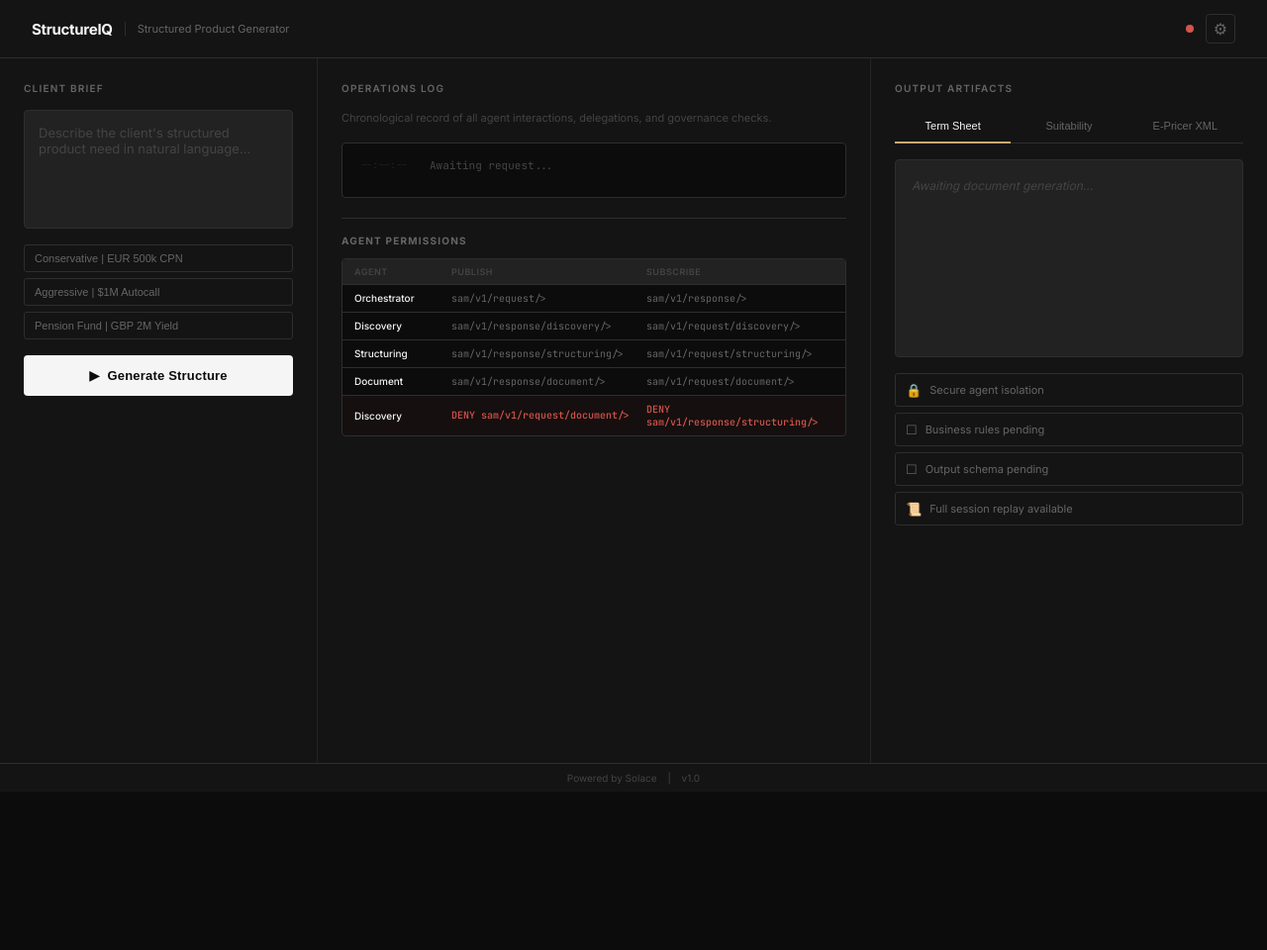
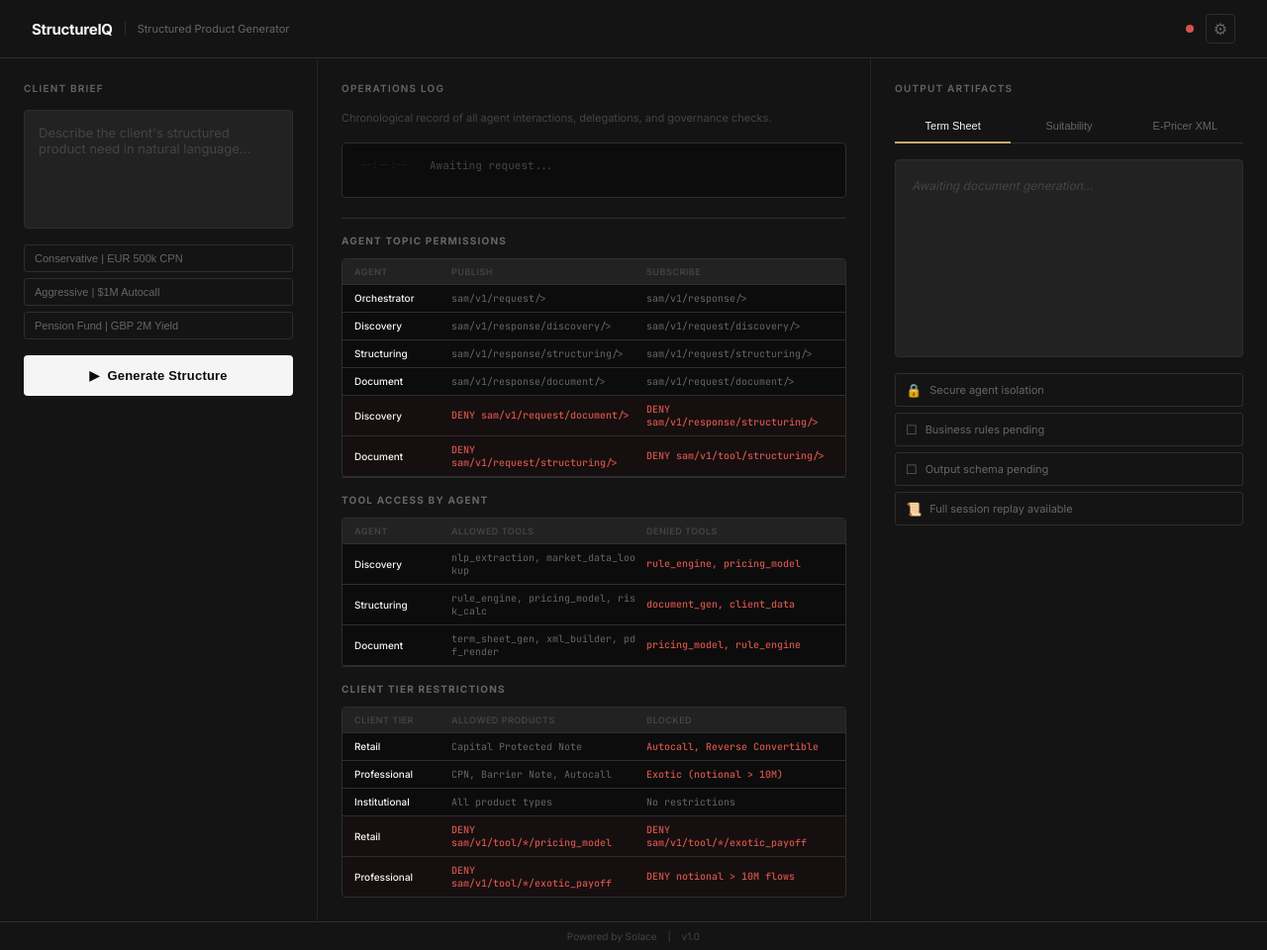
Before and after one commit to raphael-solace/structureiq, a plain HTML site: page index.html in a window 1280 px wide. Shown: the whole page at 99% size. Before the commit the page ends 800 px from the top, so only its background shows below. Drawn offline with Linux system fonts and the light colour scheme.

Commit message:
Expand permissions matrix: tool access, client tier restrictions
- Add "Tool Access by Agent" table showing allowed/denied tools per agent
- Add "Client Tier Restrictions" table showing product access by tier
  (retail blocked from Autocall/RC, professional capped at 10M, etc.)
- Add DENY rows for retail/professional tool-level blocks
- Emit client tier ACL check and tool-deny events in the operations log
- Discovery denied pricing_model, Document denied rule_engine at runtime

Co-Authored-By: Claude Opus 4.6 <noreply@anthropic.com>

```diff
--- a/app.js
+++ b/app.js
@@ -359,6 +359,12 @@ async function runWorkflow() {
       "deny"
     );
 
+    emitTopic(
+      `sam/v1/acl/deny/discovery/${sessionId}`,
+      `TOOL DENY: discovery cannot invoke pricing_model (restricted to structuring agent)`,
+      "deny"
+    );
+
     await delay(400);
 
     emitTopic(
@@ -404,6 +410,26 @@ async function runWorkflow() {
       updateGovernanceBadge("badge-rules", false);
       document.getElementById("badge-rules").innerHTML = `<span class="badge-icon">❌</span> ${structuringResult.rules.filter((r) => r.passed).length}/${structuringResult.rules.length} business rules passed`;
     }
+
+    emitTopic(
+      `sam/v1/acl/check/client_tier/${sessionId}`,
+      `Client tier: ${discoveryResult.regulatoryProfile} | Product: ${structuringResult.productType} | ACCESS GRANTED`,
+      "pub"
+    );
+
+    if (discoveryResult.regulatoryProfile === "retail") {
+      emitTopic(
+        `sam/v1/acl/deny/client_tier/${sessionId}`,
+        `TIER BLOCK: retail clients denied access to sam/v1/tool/*/exotic_payoff`,
+        "deny"
+      );
+    }
+
+    emitTopic(
+      `sam/v1/acl/deny/document/${sessionId}`,
+      `TOOL DENY: document agent cannot invoke rule_engine (restricted to structuring)`,
+      "deny"
+    );
 
     await delay(400);
 
--- a/index.html
+++ b/index.html
@@ -54,7 +54,7 @@
       </div>
 
       <div class="acl-panel">
-        <h3>Agent Permissions</h3>
+        <h3>Agent Topic Permissions</h3>
         <div class="acl-grid">
           <div class="acl-row header">
             <span>Agent</span>
@@ -85,6 +85,73 @@
             <span class="acl-agent">Discovery</span>
             <span class="acl-deny">DENY sam/v1/request/document/&gt;</span>
             <span class="acl-deny">DENY sam/v1/response/structuring/&gt;</span>
+          </div>
+          <div class="acl-row denied">
+            <span class="acl-agent">Document</span>
+            <span class="acl-deny">DENY sam/v1/request/structuring/&gt;</span>
+            <span class="acl-deny">DENY sam/v1/tool/structuring/&gt;</span>
+          </div>
+        </div>
+      </div>
+
+      <div class="acl-panel">
+        <h3>Tool Access by Agent</h3>
+        <div class="acl-grid">
+          <div class="acl-row header">
+            <span>Agent</span>
+            <span>Allowed Tools</span>
+            <span>Denied Tools</span>
+          </div>
+          <div class="acl-row">
+            <span class="acl-agent">Discovery</span>
+            <span class="acl-topic">nlp_extraction, market_data_lookup</span>
+            <span class="acl-deny">rule_engine, pricing_model</span>
+          </div>
+          <div class="acl-row">
+            <span class="acl-agent">Structuring</span>
+            <span class="acl-topic">rule_engine, pricing_model, risk_calc</span>
+            <span class="acl-deny">document_gen, client_data</span>
+          </div>
+          <div class="acl-row">
+            <span class="acl-agent">Document</span>
+            <span class="acl-topic">term_sheet_gen, xml_builder, pdf_render</span>
+            <span class="acl-deny">pricing_model, rule_engine</span>
+          </div>
+        </div>
+      </div>
+
+      <div class="acl-panel">
+        <h3>Client Tier Restrictions</h3>
+        <div class="acl-grid">
+          <div class="acl-row header">
+            <span>Client Tier</span>
+            <span>Allowed Products</span>
+            <span>Blocked</span>
+          </div>
+          <div class="acl-row">
+            <span class="acl-agent">Retail</span>
+            <span class="acl-topic">Capital Protected Note</span>
+            <span class="acl-deny">Autocall, Reverse Convertible</span>
+          </div>
+          <div class="acl-row">
+            <span class="acl-agent">Professional</span>
+            <span class="acl-topic">CPN, Barrier Note, Autocall</span>
+            <span class="acl-deny">Exotic (notional &gt; 10M)</span>
+          </div>
+          <div class="acl-row">
+            <span class="acl-agent">Institutional</span>
+            <span class="acl-topic">All product types</span>
+            <span class="acl-topic">No restrictions</span>
+          </div>
+          <div class="acl-row denied">
+            <span class="acl-agent">Retail</span>
+            <span class="acl-deny">DENY sam/v1/tool/*/pricing_model</span>
+            <span class="acl-deny">DENY sam/v1/tool/*/exotic_payoff</span>
+          </div>
+          <div class="acl-row denied">
+            <span class="acl-agent">Professional</span>
+            <span class="acl-deny">DENY sam/v1/tool/*/exotic_payoff</span>
+            <span class="acl-deny">DENY notional &gt; 10M flows</span>
           </div>
         </div>
       </div>
```
